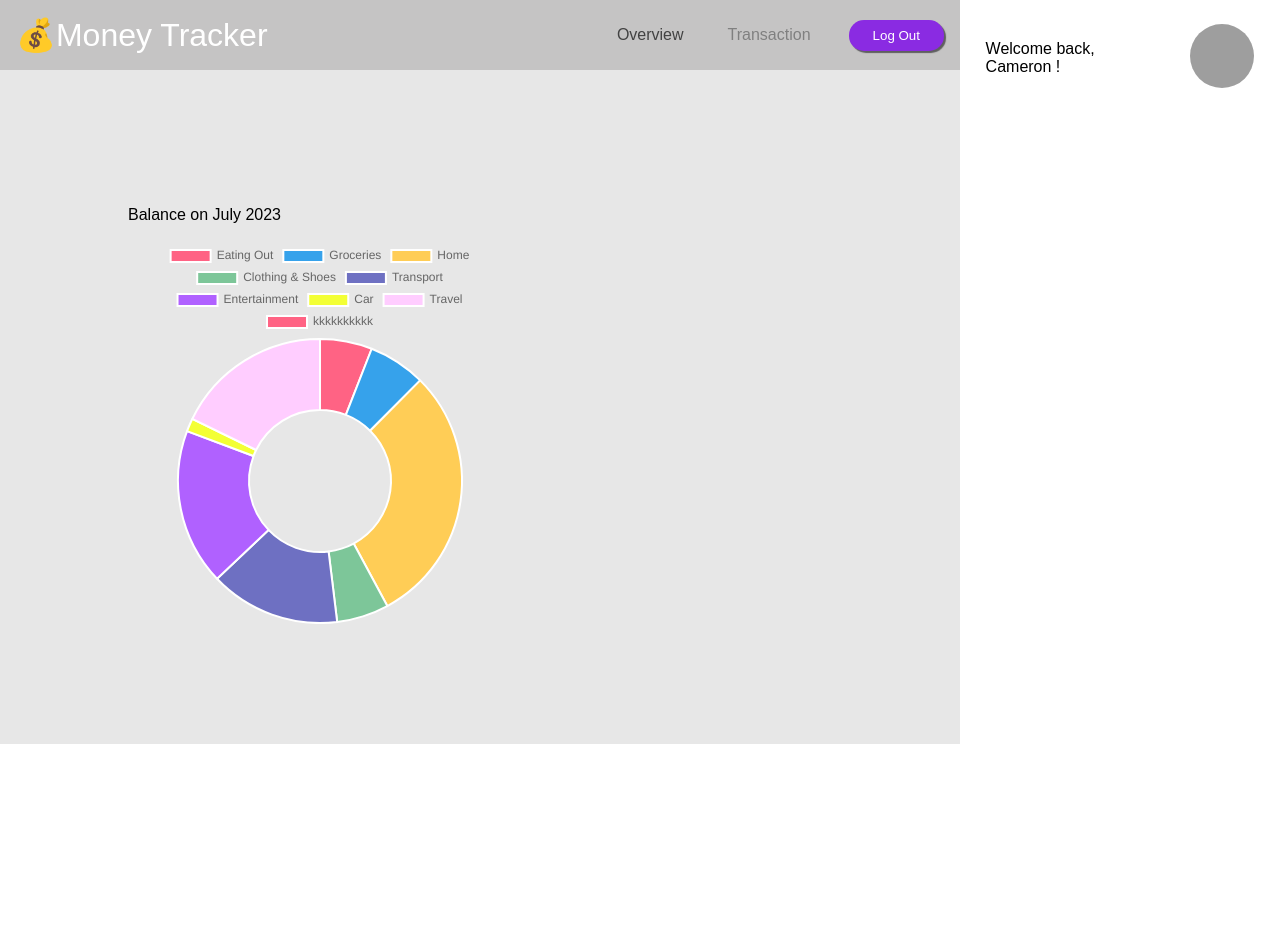
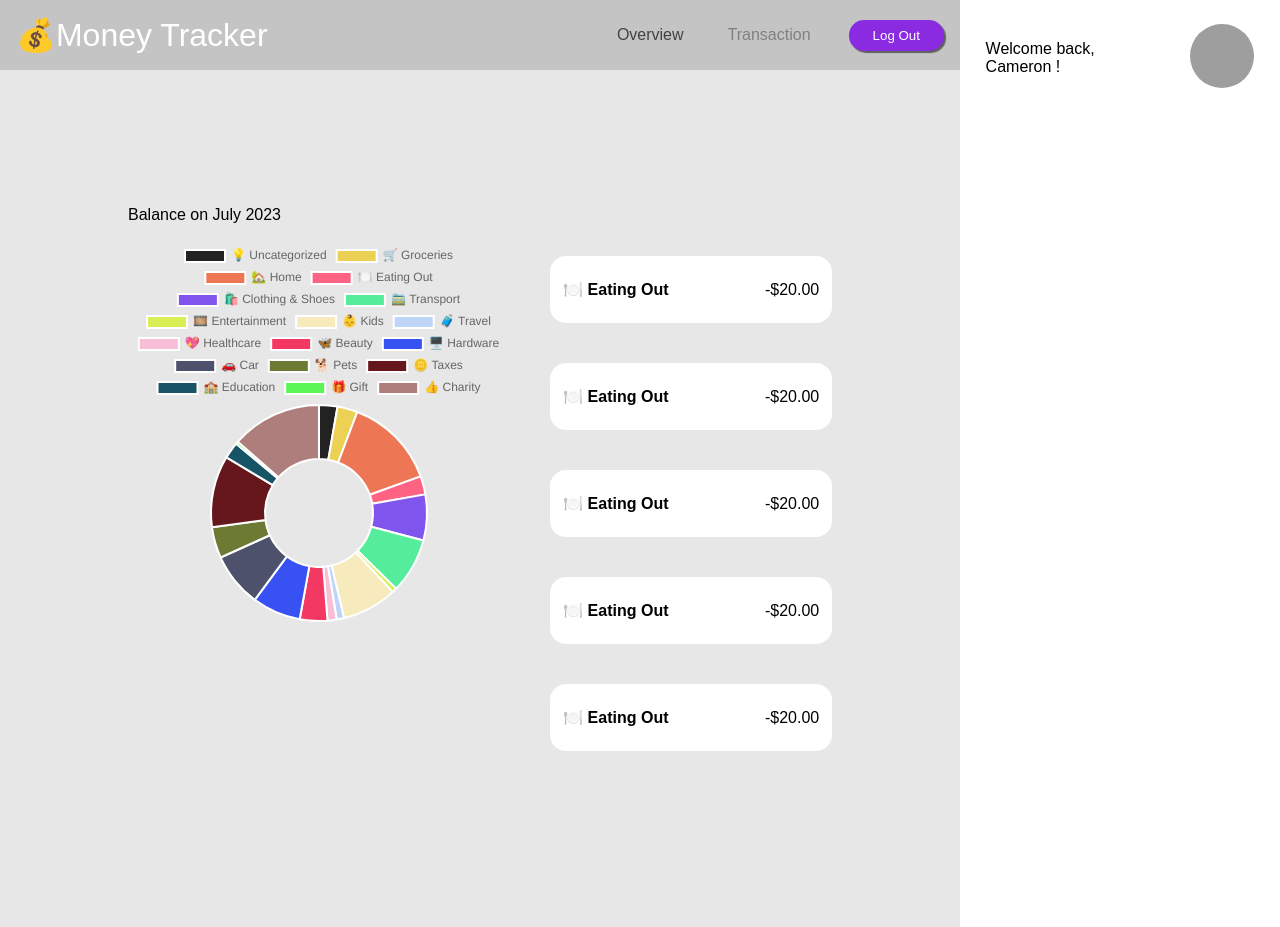
Before and after one commit to Janisgee/budget-project, a React (Create React App) app in the folder client/: page / in a window 1280 px wide. Before the commit the page ends 800 px from the top, so only its background shows below. Built offline with nearby package versions, Linux system fonts and the light colour scheme; grey boxes are pictures that could not be loaded.

Commit message:
Added list on Overview content page

```diff
--- a/client/src/Overview.css
+++ b/client/src/Overview.css
@@ -2,3 +2,37 @@
   background-color: rgb(231, 231, 231);
   margin: 0;
 }
+.overview-container.container {
+  padding: 10vh 5vw;
+}
+
+.overview-content {
+  display: flex;
+  flex-direction: row;
+}
+
+.overview-content.list-items {
+  width: 35%;
+  padding: 0;
+}
+
+.overview-content li.list {
+  list-style: none;
+  border-radius: 1rem;
+  padding: 3vh 1vw;
+  background-color: white;
+  width: 20vw;
+  margin-bottom: 5vh;
+  display: flex;
+  justify-content: space-between;
+  align-items: center;
+}
+
+.overview-content li h4 {
+  margin: 0;
+  display: inline;
+}
+.overview-content li p {
+  margin: 0;
+  display: inline;
+}
--- a/client/src/Overview.jsx
+++ b/client/src/Overview.jsx
@@ -6,8 +6,31 @@ export default function Overview() {
     <div className="overview-container">
       <div className="container">
         <p>Balance on July 2023</p>
-        <div>
+        <div className="overview-content">
           <PieChart />
+
+          <ul className="list-items">
+            <li className="list">
+              <h4>🍽️ Eating Out</h4>
+              <p>-$20.00</p>
+            </li>
+            <li className="list">
+              <h4>🍽️ Eating Out</h4>
+              <p>-$20.00</p>
+            </li>
+            <li className="list">
+              <h4>🍽️ Eating Out</h4>
+              <p>-$20.00</p>
+            </li>
+            <li className="list">
+              <h4>🍽️ Eating Out</h4>
+              <p>-$20.00</p>
+            </li>
+            <li className="list">
+              <h4>🍽️ Eating Out</h4>
+              <p>-$20.00</p>
+            </li>
+          </ul>
         </div>
       </div>
     </div>
--- a/client/src/PieChart.css
+++ b/client/src/PieChart.css
@@ -1,3 +1,3 @@
 .pieChart {
-  width: 30vw;
+  width: 65%;
 }
--- a/client/src/PieChart.jsx
+++ b/client/src/PieChart.jsx
@@ -8,31 +8,53 @@ export default function PieChart() {
       <Doughnut
         data={{
           labels: [
-            'Eating Out',
-            'Groceries',
-            'Home',
-            'Clothing & Shoes',
-            'Transport',
-            'Entertainment',
-            'Car',
-            'Travel',
-            'kkkkkkkkkk',
+            '💡 Uncategorized',
+            '🛒 Groceries',
+            '🏡 Home',
+            '🍽️ Eating Out',
+            '🛍️ Clothing & Shoes',
+            '🚞 Transport',
+            '🎞️ Entertainment',
+            '👶 Kids',
+            '🧳 Travel',
+            '💖 Healthcare',
+            '🦋 Beauty',
+            '🖥️ Hardware',
+            '🚗 Car',
+            '🐕 Pets',
+            '🪙 Taxes',
+            '🏫 Education',
+            '🎁 Gift',
+            '👍 Charity',
           ],
           // animation: [{ animateScale: true }],
           datasets: [
             {
               label: 'My Expense',
-              data: [200, 220, 1000, 200, 500, 600, 50, 600],
+              data: [
+                200, 220, 1000, 200, 500, 600, 50, 600, 80, 100, 300, 530, 590,
+                340, 780, 180, 28, 985,
+              ],
 
               backgroundColor: [
+                'rgb(35, 34, 35)',
+                'rgb(237, 209, 85)',
+                'rgb(237, 118, 85)',
                 'rgb(255, 99, 132)',
-                'rgb(54, 162, 235)',
-                'rgb(255, 205, 86)',
-                'rgb(125, 198, 153)',
-                'rgb(110, 112, 194)',
-                'rgb(176, 97, 255)',
-                'rgb(243,255, 53)',
-                'rgb(255, 205, 255)',
+                'rgb(128, 85, 237)',
+                'rgb(85, 237, 156)',
+                'rgb(217, 237, 85)',
+                'rgb(247, 235, 190)',
+                'rgb(190, 213, 247)',
+                'rgb(247, 190, 214)',
+                'rgb(242, 56, 99)',
+                'rgb(56, 81, 242)',
+                'rgb(77, 81, 107)',
+                'rgb(109, 122, 51)',
+                'rgb(102, 23, 27)',
+                'rgb(23, 85, 102)',
+                'rgb(92, 247, 87)',
+                'rgb(173, 126, 123)',
               ],
               hoverOffset: 4,
             },
```
